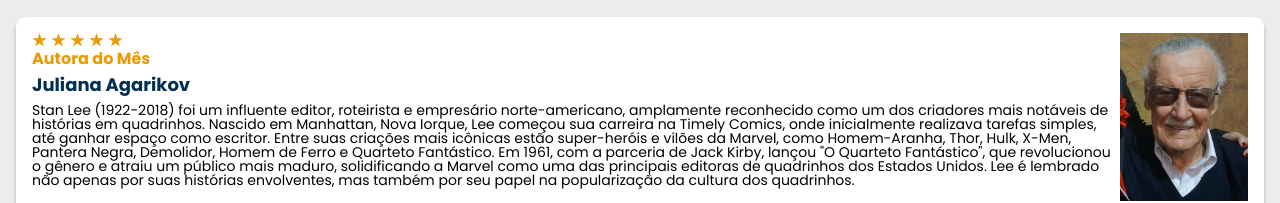
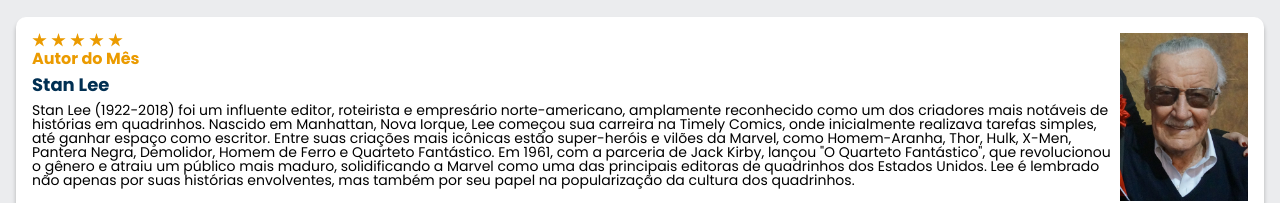
Before and after one commit to Ladreu/Projeto_2, a plain HTML site: page index.html in a window 1280 px wide. Shown: the part 1910-2113 px from the top of the page. Drawn offline with nearby package versions, Linux system fonts and the light colour scheme.

Commit message:
Update index.html

```diff
--- a/index.html
+++ b/index.html
@@ -136,8 +136,8 @@
         <!-- 1º coluna -->
         <div class="descrição">
           <img src="img/Estrelinhas.svg" alt="Avaliação 5 estrelas">
-          <h3 class="descrição__titulo">Autora do Mês</h3>
-          <h2 class="descrição__titulo-livro">Juliana Agarikov</h2>
+          <h3 class="descrição__titulo">Autor do Mês</h3>
+          <h2 class="descrição__titulo-livro">Stan Lee</h2>
           <p class="descrição__texto">Stan Lee (1922-2018) foi um influente editor, roteirista e empresário norte-americano, amplamente reconhecido como um dos criadores mais notáveis de histórias em quadrinhos. Nascido em Manhattan, Nova Iorque, Lee começou sua carreira na Timely Comics, onde inicialmente realizava tarefas simples, até ganhar espaço como escritor.
 
 Entre suas criações mais icônicas estão super-heróis e vilões da Marvel, como Homem-Aranha, Thor, Hulk, X-Men, Pantera Negra, Demolidor, Homem de Ferro e Quarteto Fantástico. Em 1961, com a parceria de Jack Kirby, lançou "O Quarteto Fantástico", que revolucionou o gênero e atraiu um público mais maduro, solidificando a Marvel como uma das principais editoras de quadrinhos dos Estados Unidos. Lee é lembrado não apenas por suas histórias envolventes, mas também por seu papel na popularização da cultura dos quadrinhos.
```
